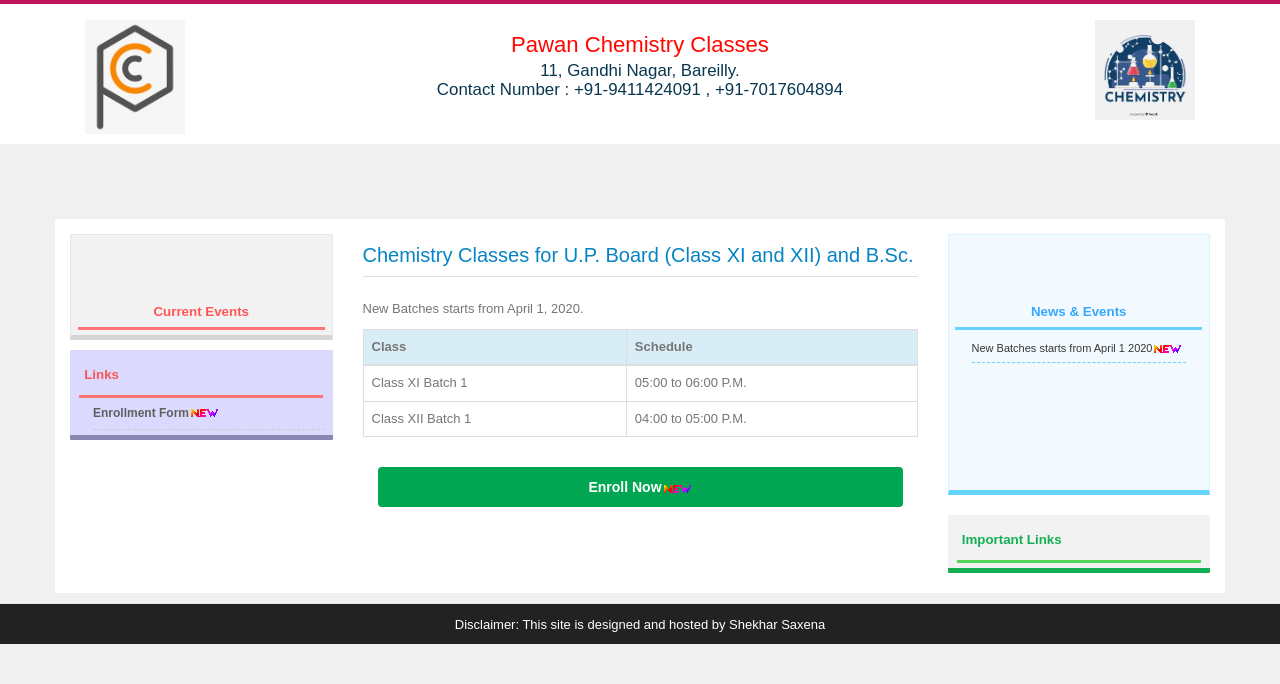
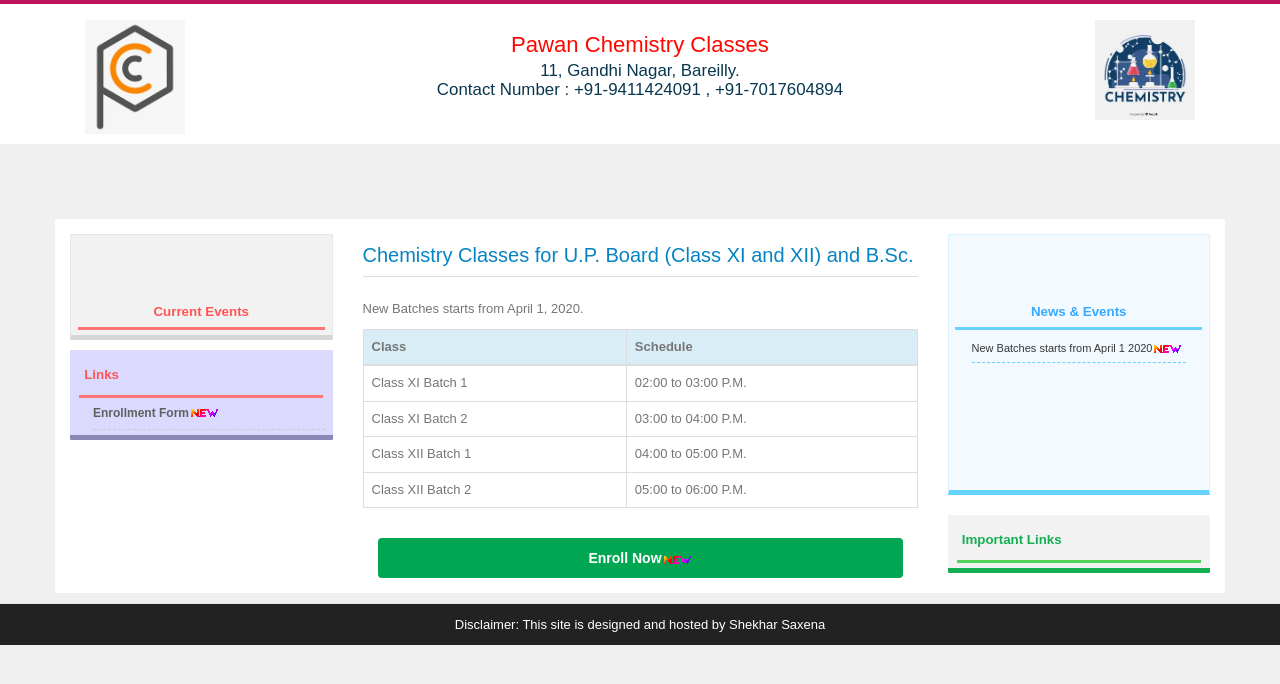
Before and after one commit to shekhar-helloworld/pcc, a plain HTML site: page index.html in a window 1280 px wide. Drawn offline with Linux system fonts and the light colour scheme.

Commit message:
Update index.html

```diff
--- a/index.html
+++ b/index.html
@@ -123,11 +123,19 @@
 	<tbody>
 		<tr>
 			<td>Class XI Batch 1</td>
-			<td>05:00 to 06:00 P.M.</td>
+			<td>02:00 to 03:00 P.M.</td>
+		</tr>
+		<tr>
+			<td>Class XI Batch 2</td>
+			<td>03:00 to 04:00 P.M.</td>
 		</tr>
 		<tr>
 			<td>Class XII Batch 1</td>
 			<td>04:00 to 05:00 P.M.</td>
+		</tr>
+		<tr>
+			<td>Class XII Batch 2</td>
+			<td>05:00 to 06:00 P.M.</td>
 		</tr>
 			</tbody>
 </table>
```
